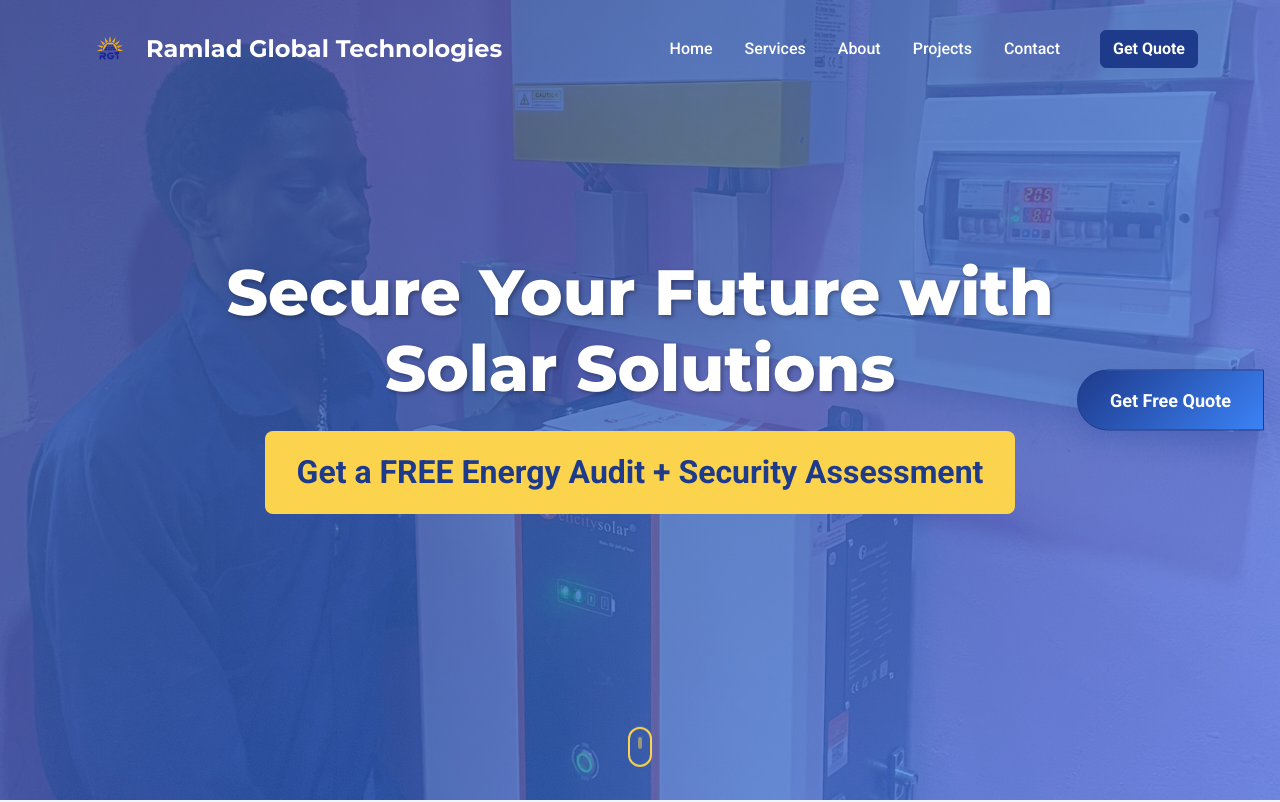
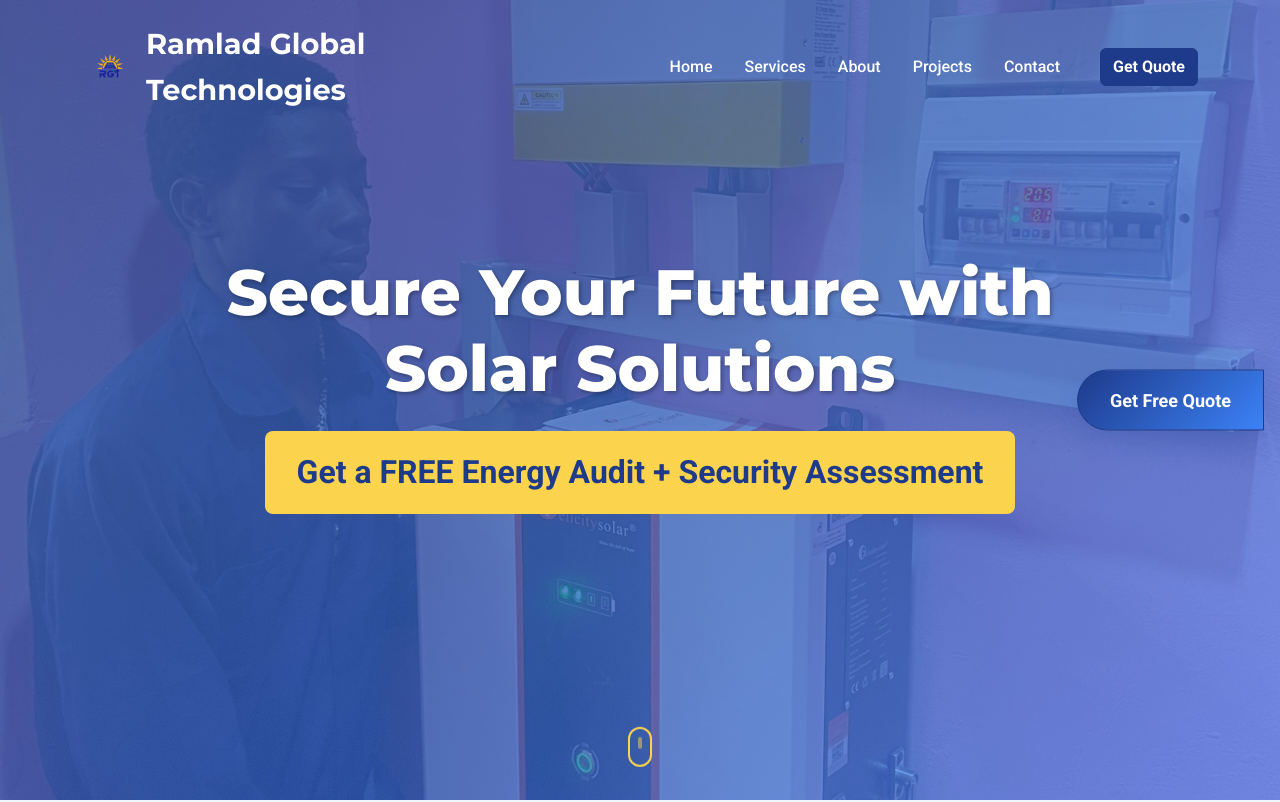
Before and after one commit to hassan-033/ramlad-global-tech, a website: page index.html in a window 1280 px wide. Shown: the top 802 px of the page. Drawn offline with nearby package versions, Linux system fonts and the light colour scheme.

Commit message:
Update brand text for better readability and adjust font sizes for responsiveness

```diff
--- a/index.html
+++ b/index.html
@@ -65,7 +65,7 @@
             style="height: 3.5rem"
             class="me-2"
           />
-          <span class="brand-text">Ramlad Global Technologies</span>
+          <span class="brand-text">Ramlad Global <br> Technologies</span>
         </a>
 
         <button
--- a/styles.css
+++ b/styles.css
@@ -127,6 +127,25 @@ h6 {
 .brand-text {
   color: var(--white);
   transition: var(--transition);
+  font-size: 1rem;
+}
+
+@media (min-width: 576px) {
+  .brand-text {
+    font-size: 1.2rem;
+  }
+}
+
+@media (min-width: 768px) {
+  .brand-text {
+    font-size: 1.5rem;
+  }
+}
+
+@media (min-width: 992px) {
+  .brand-text {
+    font-size: 1.8rem;
+  }
 }
 
 .navbar.scrolled .brand-text {
```
